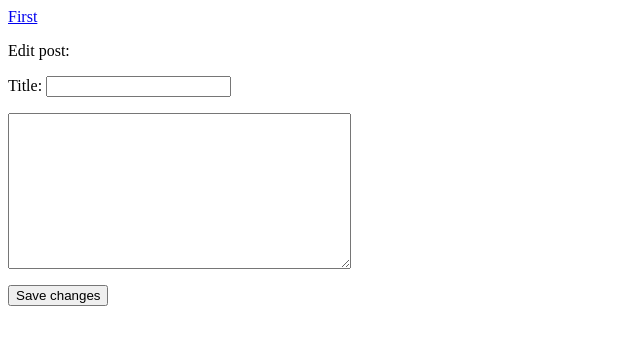
After one commit to henrytr4n/blog, a Django app: page /edit_post/1/ in a window 1280 px wide. The commit adds this page. Shown: the top 345 px of the page, without its empty margins (0-640 px from the left). Run offline with Django 4.2, Linux system fonts and the light colour scheme; data comes from the database, SQL or seed files in the repository.

Commit message:
Added views, url paths and templates. Including adding new posts and editing existing ones.

```diff
--- a/blogs/forms.py
+++ b/blogs/forms.py
@@ -4,6 +4,6 @@ from .models import BlogPost
 
 class PostForm(forms.ModelForm):
     class Meta:
-        model = Post
-        fields = ["text"]
+        model = BlogPost
+        fields = ["title", "text"]
         labels = {"text": ""}
--- /dev/null
+++ b/blogs/templates/blogs/edit_post.html
@@ -0,0 +1,9 @@
+<p><a href="{% url 'blogs:index' post.id %}"">{{ post }}<a/></p>
+
+<p>Edit post:</p>
+
+<form action=" {% url 'blogs:edit_post' post.id %}" method="post">
+        {% csrf_token %}
+        {{ form.as_p }}
+        <button name="" submit">Save changes</button>
+        </form>
--- a/blogs/templates/blogs/index.html
+++ b/blogs/templates/blogs/index.html
@@ -5,8 +5,13 @@
     <h1>{{ post.title }}</h1>
     <p>By {{ post.author }} on {{ post.date_posted }}</p>
     <p>{{ post.text }}</p>
+    <p>
+        <a href="{% url 'blogs:edit_post' post.id %}">Edit post</a>
+    </p>
     {% empty %}
     <li>There are no posts on this blog yet.</li>
     {% endfor %}
 </body>
+
+<a href="{% url 'blogs:new_post' %}">Add a new post</a>
 {% endblock content %}
--- a/blogs/urls.py
+++ b/blogs/urls.py
@@ -10,4 +10,6 @@ urlpatterns = [
     path("", views.index, name="index"),
     # Page for adding a new post
     path("new_post/", views.new_post, name="new_post"),
+    # Page for editing a post
+    path("edit_post/<int:post_id>/", views.edit_post, name="edit_post"),
 ]
--- a/blogs/views.py
+++ b/blogs/views.py
@@ -1,11 +1,6 @@
 from django.shortcuts import render
 from .models import BlogPost
-from django.contrib.auth.forms import UserCreationForm
-
-# Create your views here.
-# def register(request):
-#     form = UserCreationForm()
-#     return render(request, "users/register.html", {"form": form})
+from .forms import PostForm
 
 
 def index(request):
@@ -13,3 +8,38 @@ def index(request):
     posts = BlogPost.objects.all()
     context = {"posts": posts}
     return render(request, "blogs/index.html", context)
+
+
+def new_post(request):
+    """Add a new post."""
+    if request.method != "POST":
+        # No data submitted; create a blank form.
+        form = PostForm()
+    else:
+        # POST data submitted; process data.
+        form = PostForm(data=request.POST)
+        if form.is_valid():
+            form.save()
+            return redirect("blogs:index")
+
+    # Display a blank or invalid form.
+    context = {"form": form}
+    return render(request, "blogs/new_post.html", context)
+
+
+def edit_post(request, post_id):
+    """Edit an existing post."""
+    post = BlogPost.objects.get(id=post_id)
+
+    if request.method != "POST":
+        # Initial request; pre-fill form with the current post.
+        form = PostForm()
+    else:
+        # POST data submitted; process data.
+        form = PostForm(data=request.POST)
+        if form.is_valid():
+            form.save()
+            return redirect("blogs:index", post_id=post.id)
+
+    context = {"post": post, "form": form}
+    return render(request, "blogs/edit_post.html", context)
```
Also changed, not shown: blogs/templates/blogs/new_post.html (added, +7 -0 lines).
